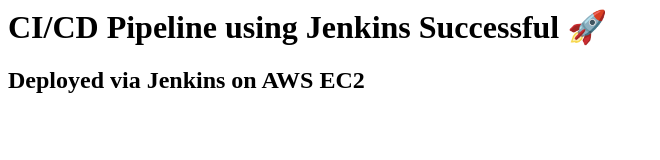
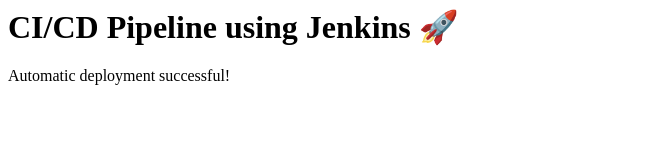
Before and after one commit to lalkrishna24/jenkins-cicd-demo, a plain HTML site: page index.html in a window 1280 px wide. Shown: the whole page, without its empty margins (0-660 px from the left). Drawn offline with Linux system fonts and the light colour scheme.

Commit message:
Update deployment message in index.html
Replaced h2 tag with a paragraph for deployment message.

```diff
--- a/index.html
+++ b/index.html
@@ -1,2 +1,2 @@
-<h1>CI/CD Pipeline using Jenkins Successful 🚀</h1>
-<h2>Deployed via Jenkins on AWS EC2</h2>
+<h1>CI/CD Pipeline using Jenkins 🚀</h1>
+<p>Automatic deployment successful!</p>
```
